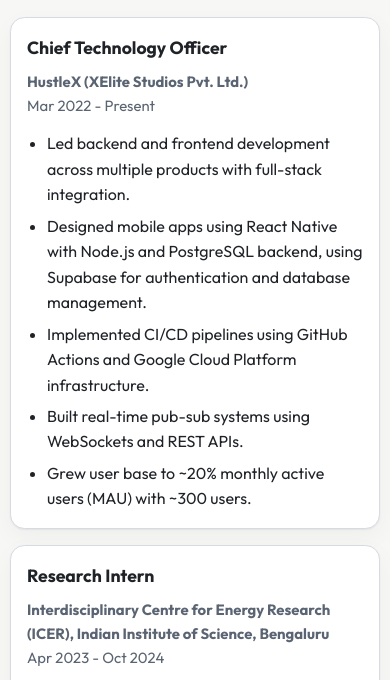
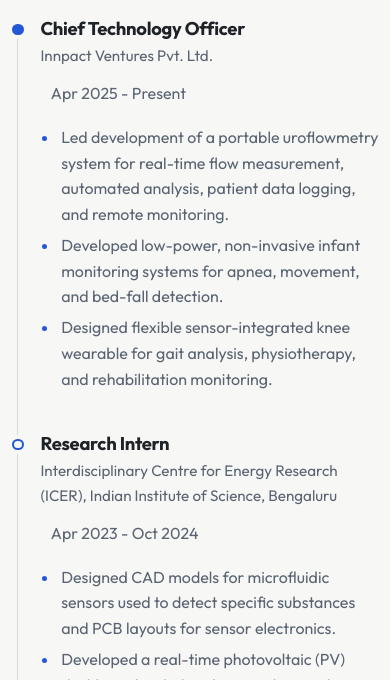
Before and after one commit to Sid110307/Sid110307, an Astro site in the folder website/: page /Sid110307/experience in a window 390 px wide. Shown: the part 2981-3661 px from the top of the page. Built offline with nearby package versions, Linux system fonts and the light colour scheme; Astro itself is replaced by a stand-in of ours.

Commit message:
Updated experience and styles

```diff
--- a/website/public/styles.css
+++ b/website/public/styles.css
@@ -263,6 +263,125 @@ main {
     font-size: clamp(1.02rem, 1.6vw, 1.1rem);
 }
 
+.section-link {
+    color: inherit;
+    text-decoration: none;
+}
+
+.experience-timeline {
+    position: relative;
+    display: grid;
+    gap: 0;
+    margin-top: 1.25rem;
+}
+
+.experience-timeline::before {
+    content: "";
+    position: absolute;
+    top: 0.65rem;
+    bottom: 0.65rem;
+    left: 0.45rem;
+    width: 1px;
+    background: var(--border);
+}
+
+.timeline-entry {
+    position: relative;
+    display: grid;
+    grid-template-columns: 1rem minmax(0, 1fr);
+    gap: 1.25rem;
+    padding-bottom: 2.5rem;
+}
+
+.timeline-entry:last-child {
+    padding-bottom: 0;
+}
+
+.timeline-entry__marker {
+    position: relative;
+    z-index: 1;
+    display: flex;
+    justify-content: center;
+    padding-top: 0.42rem;
+}
+
+.timeline-entry__dot {
+    width: 0.7rem;
+    height: 0.7rem;
+    border-radius: 50%;
+    background: var(--bg);
+    border: 2px solid var(--accent);
+    box-shadow: 0 0 0 4px var(--bg);
+}
+
+.timeline-entry--current .timeline-entry__dot {
+    background: var(--accent);
+}
+
+.timeline-entry__content {
+    min-width: 0;
+}
+
+.timeline-entry__header {
+    display: flex;
+    justify-content: space-between;
+    align-items: flex-start;
+    gap: 1.5rem;
+}
+
+.timeline-entry__title {
+    margin: 0;
+    font-size: 1.15rem;
+    line-height: 1.3;
+    letter-spacing: -0.015em;
+}
+
+.timeline-entry__organization {
+    margin: 0.2rem 0 0;
+    color: var(--text-muted);
+    font-size: 0.95rem;
+}
+
+.timeline-entry__date {
+    flex-shrink: 0;
+    padding: 0.25rem 0.65rem;
+    color: var(--text-muted);
+    white-space: nowrap;
+}
+
+.timeline-entry__bullets {
+    margin: 0.9rem 0 0;
+    padding-left: 1.15rem;
+    color: var(--text-muted);
+}
+
+.timeline-entry__bullets li {
+    padding-left: 0.15rem;
+}
+
+.timeline-entry__bullets li + li {
+    margin-top: 0.35rem;
+}
+
+.timeline-entry__bullets li::marker {
+    color: var(--accent);
+}
+
+@media (max-width: 38rem) {
+    .timeline-entry {
+        gap: 0.9rem;
+    }
+
+    .timeline-entry__header {
+        display: grid;
+        gap: 0.55rem;
+    }
+
+    .timeline-entry__date {
+        width: fit-content;
+    }
+}
+
 .hero {
     display: grid;
     grid-template-columns: minmax(0, 1.1fr) minmax(15rem, 0.75fr);
@@ -271,13 +390,16 @@ main {
     padding: clamp(1.4rem, 4vw, 2.2rem);
     border: 1px solid var(--border);
     border-radius: var(--radius-lg);
-    background: linear-gradient(180deg, color-mix(in srgb, var(--bg-elevated) 96%, transparent), var(--bg-elevated));
+    background: var(--bg-elevated);
     box-shadow: var(--shadow);
 }
 
 .hero__copy {
     display: grid;
     gap: 1rem;
+    justify-self: center;
+    width: 100%;
+    max-width: 42rem;
 }
 
 .hero__intro {
@@ -287,9 +409,31 @@ main {
 
 .hero__lede {
     max-width: 62ch;
+    margin: 0 auto;
+    color: var(--text-muted);
+}
+
+.hero__actions {
+    display: flex;
+    flex-wrap: wrap;
+    gap: 0.75rem;
+}
+
+.hero__avatar {
+    width: min(100%, 15rem);
+    aspect-ratio: 1;
+    border-radius: 50%;
+    object-fit: cover;
+    border: 3px solid var(--bg-elevated);
+    box-shadow: var(--shadow);
+    justify-self: center;
+}
+
+.hero__avatar-caption {
     margin: 0;
-    font-size: clamp(1.02rem, 1.6vw, 1.1rem);
     color: var(--text-muted);
+    font-size: 0.95rem;
+    text-align: center;
 }
 
 .tag-list {
@@ -312,12 +456,6 @@ main {
     font-size: 0.92rem;
 }
 
-.hero__actions {
-    display: flex;
-    flex-wrap: wrap;
-    gap: 0.75rem;
-}
-
 .btn {
     display: inline-flex;
     align-items: center;
@@ -335,22 +473,6 @@ main {
     background: var(--accent);
     border-color: color-mix(in srgb, var(--accent) 80%, black);
     color: #fff;
-}
-
-.hero__avatar {
-    width: min(100%, 15rem);
-    aspect-ratio: 1;
-    border-radius: 50%;
-    object-fit: cover;
-    border: 3px solid var(--bg-elevated);
-    box-shadow: var(--shadow);
-}
-
-.hero__avatar-caption {
-    margin: 0;
-    color: var(--text-muted);
-    font-size: 0.95rem;
-    text-align: center;
 }
 
 .card-grid {
@@ -757,6 +879,29 @@ main {
 
     .hero {
         grid-template-columns: 1fr;
+        text-align: center;
+    }
+
+    .hero__copy {
+        justify-items: center;
+    }
+
+    .hero__intro {
+        justify-items: center;
+    }
+
+    .hero__lede {
+        margin-inline: auto;
+        text-align: center;
+    }
+
+    .hero__actions {
+        justify-content: center;
+    }
+
+    .hero__avatar {
+        justify-self: center;
+        order: -1;
     }
 
     .site-header__inner {
@@ -767,7 +912,6 @@ main {
         width: 100%;
         order: 3;
     }
-
 }
 
 @media (max-width: 38rem) {
--- a/website/src/components/ExperienceEntry.astro
+++ b/website/src/components/ExperienceEntry.astro
@@ -5,18 +5,31 @@ interface Props {
 	entry: ExperienceEntryType;
 }
 
-const { entry } = Astro.props as Props;
+const { entry, current = false } = Astro.props;
 ---
 
-<article class="experience-entry">
-    <h3 class="experience-entry__title">{entry.title}</h3>
-    <p class="experience-entry__meta">
-        <strong>{entry.organization}</strong><br />
-        <time>{entry.date}</time>
-    </p>
-    <ul class="experience-entry__bullets">
-		{entry.bullets.map((bullet) => (
+<article class:list={["timeline-entry", { "timeline-entry--current": current }]}>
+    <div class="timeline-entry__marker" aria-hidden="true">
+        <span class="timeline-entry__dot"></span>
+    </div>
+    <div class="timeline-entry__content">
+        <header class="timeline-entry__header">
+            <div>
+                <h3 class="timeline-entry__title">
+                    {entry.title}
+                </h3>
+                <p class="timeline-entry__organization">
+                    {entry.organization}
+                </p>
+            </div>
+            <span class="timeline-entry__date">
+                {entry.date}
+            </span>
+        </header>
+        <ul class="timeline-entry__bullets">
+            {entry.bullets.map((bullet) => (
                 <li>{bullet}</li>
-		))}
-    </ul>
+            ))}
+        </ul>
+    </div>
 </article>
--- a/website/src/data/experience.ts
+++ b/website/src/data/experience.ts
@@ -159,14 +159,12 @@ export const SKILLS: SkillGroup[] = [
 export const EXPERIENCE: ExperienceEntry[] = [
 	{
 		title: "Chief Technology Officer",
-		organization: "HustleX (XElite Studios Pvt. Ltd.)",
-		date: "Mar 2022 - Present",
+		organization: "Innpact Ventures Pvt. Ltd.",
+		date: "Apr 2025 - Present",
 		bullets: [
-			"Led backend and frontend development across multiple products with full-stack integration.",
-			"Designed mobile apps using React Native with Node.js and PostgreSQL backend, using Supabase for authentication and database management.",
-			"Implemented CI/CD pipelines using GitHub Actions and Google Cloud Platform infrastructure.",
-			"Built real-time pub-sub systems using WebSockets and REST APIs.",
-			"Grew user base to ~20% monthly active users (MAU) with ~300 users.",
+			"Led development of a portable uroflowmetry system for real-time flow measurement, automated analysis, patient data logging, and remote monitoring.",
+			"Developed low-power, non-invasive infant monitoring systems for apnea, movement, and bed-fall detection.",
+			"Designed flexible sensor-integrated knee wearable for gait analysis, physiotherapy, and rehabilitation monitoring.",
 		],
 	},
 	{
@@ -180,4 +178,16 @@ export const EXPERIENCE: ExperienceEntry[] = [
 			"Developed a pipeline to improve latency for fetching of large datasets (1M+ data points under 500ms).",
 		],
 	},
+	{
+		title: "Chief Technology Officer",
+		organization: "HustleX (XElite Studios Pvt. Ltd.)",
+		date: "Mar 2022 - Present",
+		bullets: [
+			"Led backend and frontend development across multiple products with full-stack integration.",
+			"Designed mobile apps using React Native with Node.js and PostgreSQL backend, using Supabase for authentication and database management.",
+			"Implemented CI/CD pipelines using GitHub Actions and Google Cloud Platform infrastructure.",
+			"Built real-time pub-sub systems using WebSockets and REST APIs.",
+			"Grew user base to ~20% monthly active users (MAU) with ~300 users.",
+		],
+	},
 ];
--- a/website/src/pages/experience.astro
+++ b/website/src/pages/experience.astro
@@ -23,11 +23,15 @@ const description = "Skills grouped by category and a concise timeline of experi
 				))}
             </div>
         </section>
-        <section class="section">
+       <section class="section">
             <h2>Experience</h2>
-            <div class="experience-list">
-				{EXPERIENCE.map((entry) =>
-                        <ExperienceEntry entry={entry} />)}
+            <div class="experience-timeline">
+                {EXPERIENCE.map((entry, index) => (
+                    <ExperienceEntry
+                        entry={entry}
+                        current={index === 0}
+                    />
+                ))}
             </div>
         </section>
     </section>
```
Also changed, not shown: website/src/pages/index.astro (+32 -12 lines).
